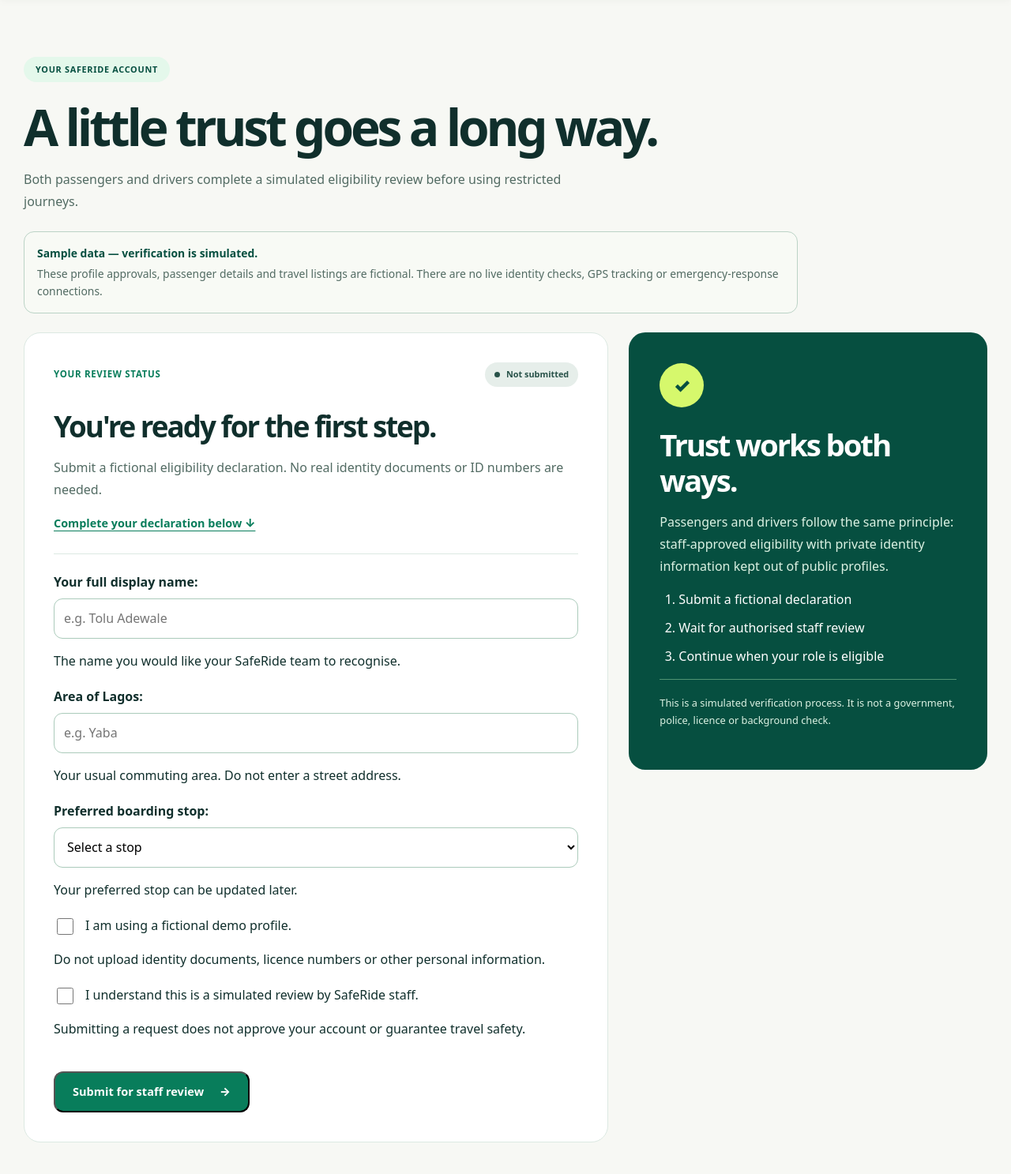
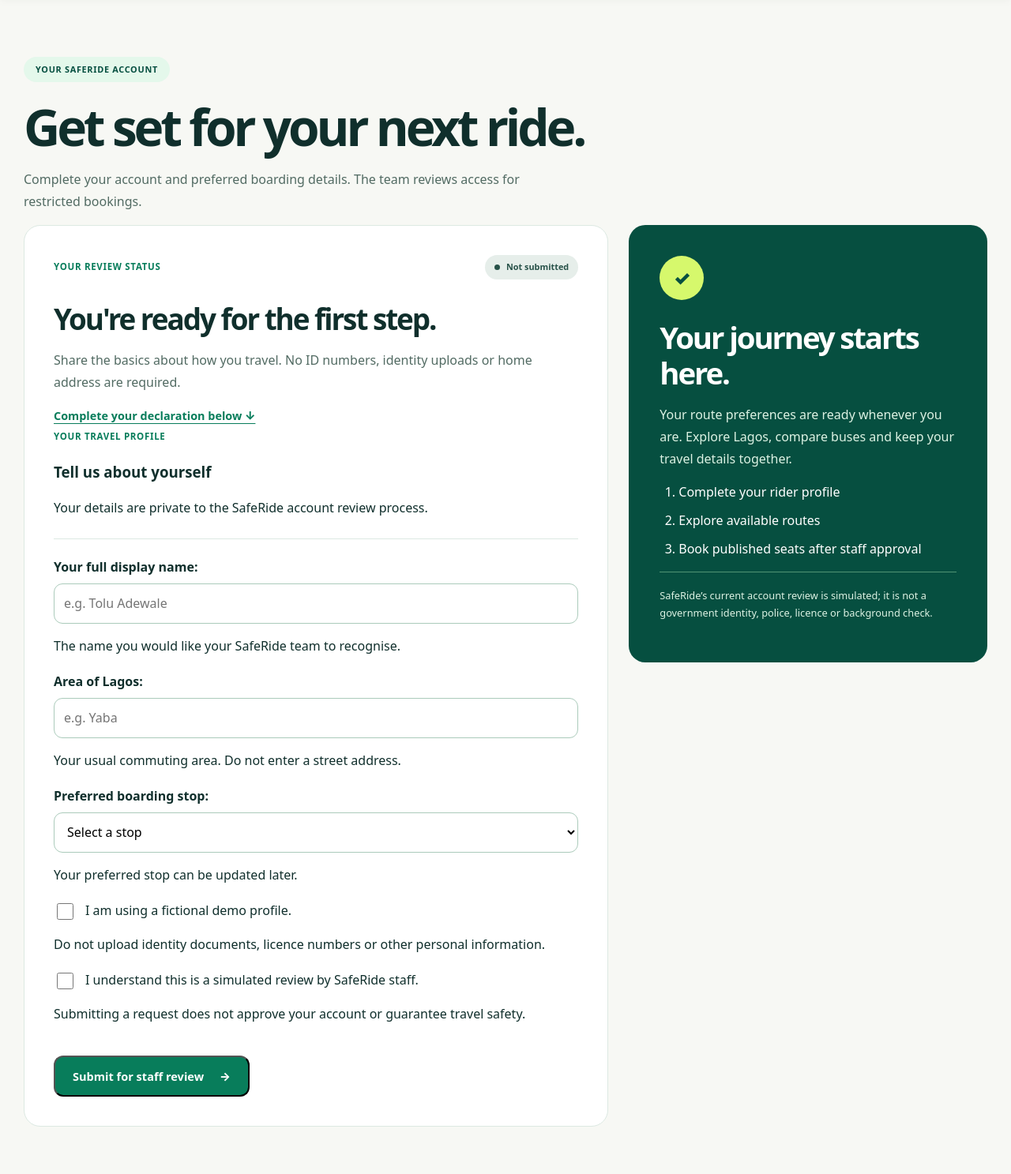
Before and after one commit to saferide-l2e/saferide, a Django app: page /verification/ in a window 1280 px wide. Shown: the part 85-1572 px from the top of the page at 79% size. Run offline with Django 5.2, Linux system fonts and the light colour scheme; the visitor is signed in with stand-in values (Sample User, id 1); data comes from the database, SQL or seed files in the repository; parts of the project's set-up code (start-up, migrations or seed data) failed here and were passed over.

Commit message:
design(profile): polished account onboarding with editable details and no pending dead-end

```diff
--- a/templates/accounts/verification.html
+++ b/templates/accounts/verification.html
@@ -1,21 +1,21 @@
 {% extends "base.html" %}
 {% load static %}
-{% block title %}Your verification status | SafeRide{% endblock %}
+{% block title %}Your rider profile | SafeRide{% endblock %}
 {% block extra_head %}<link rel="stylesheet" href="{% static 'css/verification.css' %}">{% endblock %}
 {% block content %}
 <section class="verify-page container" aria-labelledby="verify-title">
   <span class="eyebrow">Your SafeRide account</span>
-  <h1 id="verify-title">A little trust goes a long way.</h1>
-  <p class="verify-intro">Both passengers and drivers complete a simulated eligibility review before using restricted journeys.</p>
-  {% include "ui/demo_notice.html" %}
+  <h1 id="verify-title">Get set for your next ride.</h1>
+  <p class="verify-intro">Complete your account and preferred boarding details. The team reviews access for restricted bookings.</p>
   {% if error_message %}<div class="verify-alert verify-alert--error" role="alert">{{ error_message }}</div>{% endif %}
   {% if info_message %}<div class="verify-alert" role="status">{{ info_message }}</div>{% endif %}
   <div class="verify-grid">
     <article class="verify-card" aria-labelledby="verify-card-title">
       <div class="verify-card__top"><span class="verify-kicker">Your review status</span>
         {% if status == "VERIFIED" %}{% include "ui/status_badge.html" with badge_text="Simulated approval complete" badge_variant="positive" only %}
-        {% elif status == "PENDING" %}{% include "ui/status_badge.html" with badge_text="Awaiting review" badge_variant="neutral" only %}
-        {% elif status == "REJECTED" %}{% include "ui/status_badge.html" with badge_text="Review not approved" badge_variant="neutral" only %}
+        {% elif status == "PENDING" %}{% include "ui/status_badge.html" with badge_text="Profile submitted" badge_variant="neutral" only %}
+          <p><a class="button button--primary" href="{% url 'departures:search' %}">Explore routes ↗</a></p>
+      {% elif status == "REJECTED" %}{% include "ui/status_badge.html" with badge_text="Review not approved" badge_variant="neutral" only %}
         {% elif status == "SUSPENDED" %}{% include "ui/status_badge.html" with badge_text="Account restricted" badge_variant="neutral" only %}
         {% else %}{% include "ui/status_badge.html" with badge_text="Not submitted" badge_variant="neutral" only %}{% endif %}
       </div>
@@ -24,8 +24,8 @@
         <p>Your simulated verification review is complete. Other permissions still depend on your role and the relevant departure.</p>
         {% if next_url %}<a href="{{ next_url }}" class="button button--primary">Continue to SafeRide <span aria-hidden="true">→</span></a>{% endif %}
       {% elif status == "PENDING" %}
-        <h2 id="verify-card-title">We're reviewing your request.</h2>
-        <p>An authorised team member needs to review your fictional declaration. You can't approve your own account.</p>
+        <h2 id="verify-card-title">Your details are in.</h2>
+        <p>We're reviewing your request. While your profile is being reviewed, you can still discover routes and plan journeys. Booking requires staff approval.</p>
       {% elif status == "REJECTED" %}
         <h2 id="verify-card-title">Your review wasn't approved.</h2>
         <p>Check the instructions from the review team. You may submit a revised declaration only if resubmission is allowed.</p>
@@ -35,10 +35,11 @@
         <p>Booking, boarding and departure publishing are not available while your account is suspended. Contact the review team for assistance.</p>
       {% else %}
         <h2 id="verify-card-title">You're ready for the first step.</h2>
-        <p>Submit a fictional eligibility declaration. No real identity documents or ID numbers are needed.</p>
+        <p>Share the basics about how you travel. No ID numbers, identity uploads or home address are required.</p>
         {% if can_submit %}<p class="verify-hint"><a href="#verification-declaration">Complete your declaration below ↓</a></p>{% endif %}
       {% endif %}
       {% if can_submit %}
+      <div class="verify-form-intro"><span class="verify-kicker">YOUR TRAVEL PROFILE</span><h3>{% if status == "PENDING" %}Update your details{% else %}Tell us about yourself{% endif %}</h3><p>Your details are private to the SafeRide account review process.</p></div>
       <form method="post" action="{{ submit_action }}" class="verify-form" id="verification-declaration" aria-label="Submit your fictional eligibility declaration">
         {% csrf_token %}
         {% if form.errors %}<p class="verify-alert verify-alert--error" role="alert">Please confirm both declarations before submitting your request.</p>{% endif %}
@@ -54,17 +55,17 @@
             {% if field.errors %}<ul class="field-errors" id="{{ field.auto_id }}_error">{% for error in field.errors %}<li>{{ error }}</li>{% endfor %}</ul>{% endif %}
           </div>
         {% endfor %}
-        <button class="button button--primary" type="submit">Submit for staff review <span aria-hidden="true">→</span></button>
+        <button class="button button--primary" type="submit">{% if status == "PENDING" %}Save profile details{% else %}Submit for staff review{% endif %} <span aria-hidden="true">→</span></button>
       </form>
       {% endif %}
       {% if support_url %}<p><a class="verify-link" href="{{ support_url }}">Contact account support <span aria-hidden="true">↗</span></a></p>{% endif %}
     </article>
     <aside class="verify-side">
       <div class="verify-side__icon" aria-hidden="true">✓</div>
-      <h2>Trust works both ways.</h2>
-      <p>Passengers and drivers follow the same principle: staff-approved eligibility with private identity information kept out of public profiles.</p>
-      <ol><li>Submit a fictional declaration</li><li>Wait for authorised staff review</li><li>Continue when your role is eligible</li></ol>
-      <p class="verify-side__note">This is a simulated verification process. It is not a government, police, licence or background check.</p>
+      <h2>Your journey starts here.</h2>
+      <p>Your route preferences are ready whenever you are. Explore Lagos, compare buses and keep your travel details together.</p>
+      <ol><li>Complete your rider profile</li><li>Explore available routes</li><li>Book published seats after staff approval</li></ol>
+      <p class="verify-side__note">SafeRide’s current account review is simulated; it is not a government identity, police, licence or background check.</p>
     </aside>
   </div>
 </section>
```
